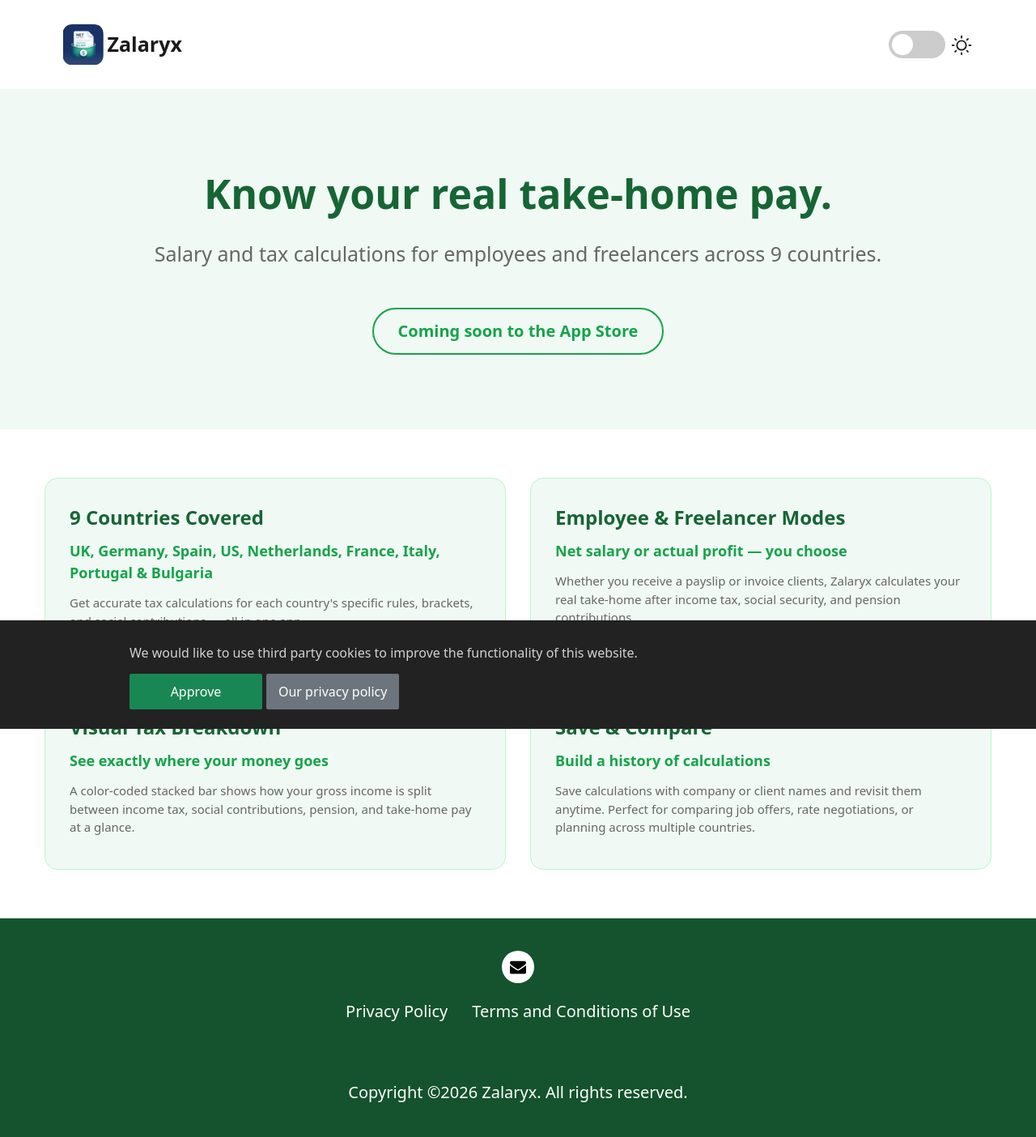
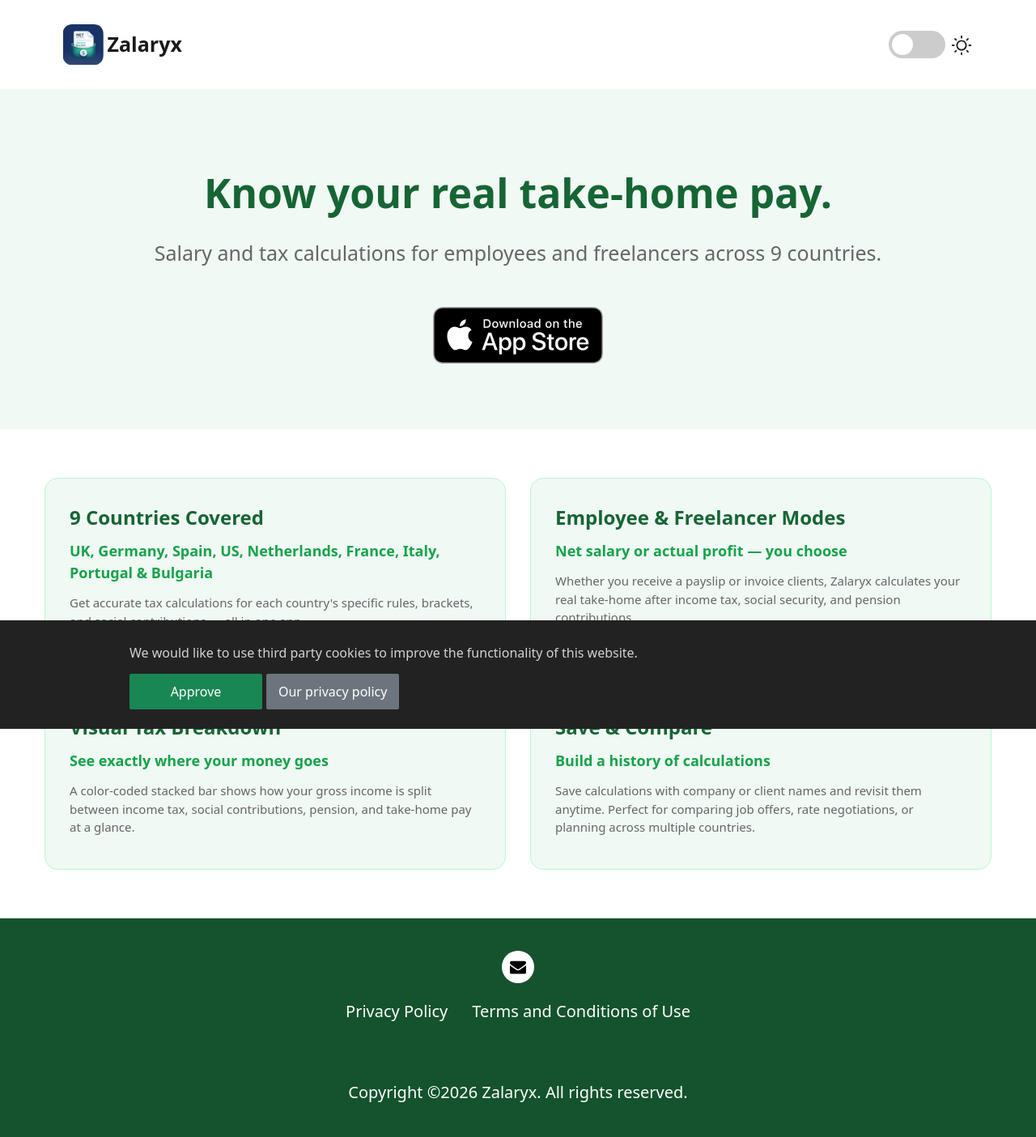
Before and after one commit to Zalaryx/zalaryx-lading-page, a Jekyll site: the page built from index.html, in a window 1280 px wide. Shown: the whole page at 81% size. Built offline with Jekyll 4.4.1, drawn with Linux system fonts in a browser that asks for light colours; cached includes are drawn as plain includes.

Commit message:
Add promotional links (#2)

```diff
--- a/_config.yml
+++ b/_config.yml
@@ -7,10 +7,10 @@ url: https://zalaryx.com
 page_title: Zalaryx
 
 # App Info
-ios_app_id                                :                                           # Set when available on the App Store
+ios_app_id                                : 6767883921
 ios_app_country                           : us
 
-appstore_link                             :                                           # Set when available on the App Store
+appstore_link                             : https://apps.apple.com/bg/app/zalaryx/id6767883921
 playstore_link                            :
 
 app_icon                                  : assets/images/icon.png
@@ -18,7 +18,7 @@ app_name                                  : Zalaryx
 app_price                                 :
 app_description                           : Know your real take-home pay.
 
-enable_smart_app_banner                   : false
+enable_smart_app_banner                   : true
 
 
 # Information About Yourself
--- a/_layouts/default.html
+++ b/_layouts/default.html
@@ -17,17 +17,17 @@
                     Salary and tax calculations for employees and freelancers across 9 countries.
                 </p>
             </div>
-            {% if site.appstore_link %}
             <div class="downloadButtonsContainer">
+                {% if site.appstore_link %}
                 <a class="appStoreLink" href="{{site.appstore_link}}">
-                    <img class="appStoreQR" src="assets/images/appstoreQR.webp" alt="Zalaryx on the App Store">
+                    <img class="img-fluid theme-image appStore" data-light="/assets/images/light/appstore_black.svg"
+                        data-dark="/assets/images/dark/appstore_white.svg" src="/assets/images/light/appstore_black.svg"
+                        id="appStoreDownload" alt="Download on the App Store" />
                 </a>
+                {% else %}
+                <p class="comingSoon">Coming soon to the App Store</p>
+                {% endif %}
             </div>
-            {% else %}
-            <div class="comingSoonContainer">
-                <p class="comingSoon">Coming soon to the App Store</p>
-            </div>
-            {% endif %}
         </div>
     </main>
     {% include features.html %}
--- a/assets/css/_sass/layout.scss
+++ b/assets/css/_sass/layout.scss
@@ -266,6 +266,16 @@ input:checked + .slider:before {
 }
 
 
+.downloadButtonsContainer {
+	display: inline-block;
+	margin-top: 40px;
+}
+
+.appStore {
+	height: 70px;
+}
+
+
 // Features
 
 .features {
```
Also changed, not shown: assets/images/dark/appstore_white.svg (added), assets/images/light/appstore_black.svg (added).
